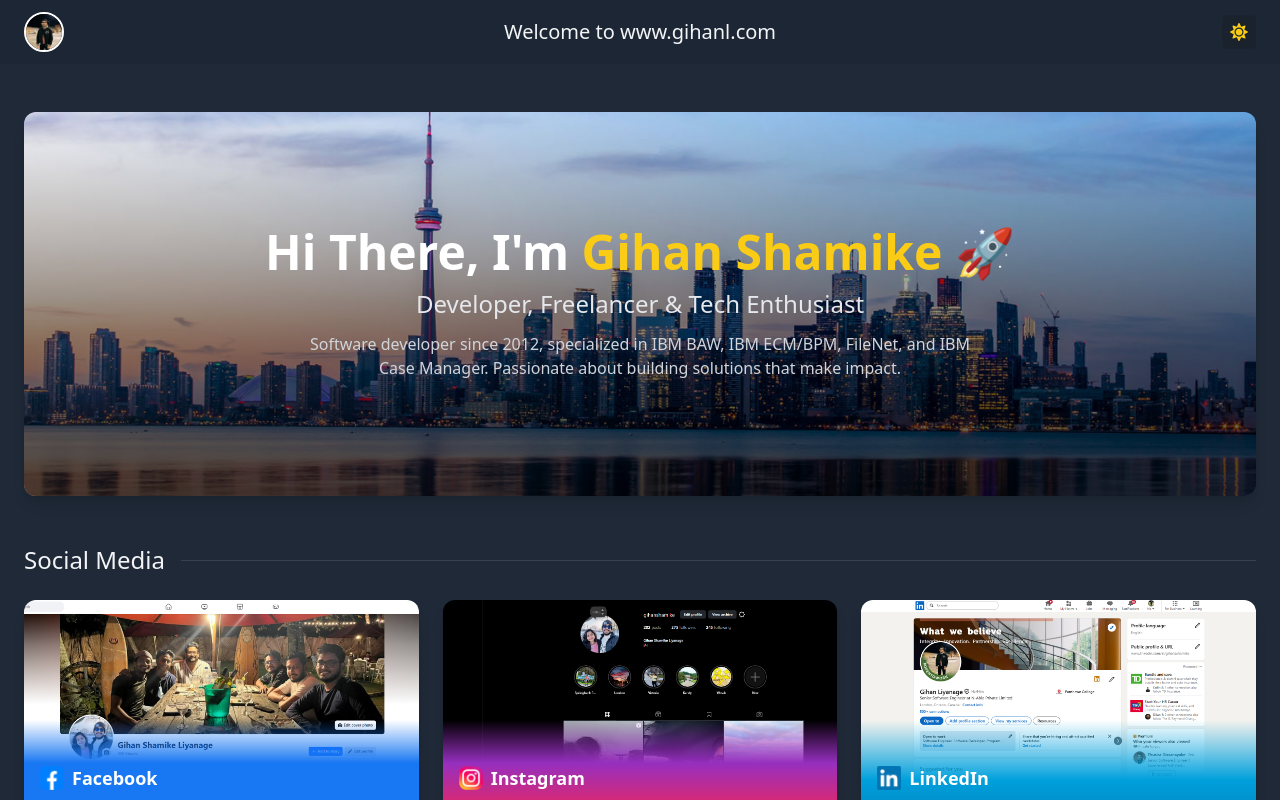
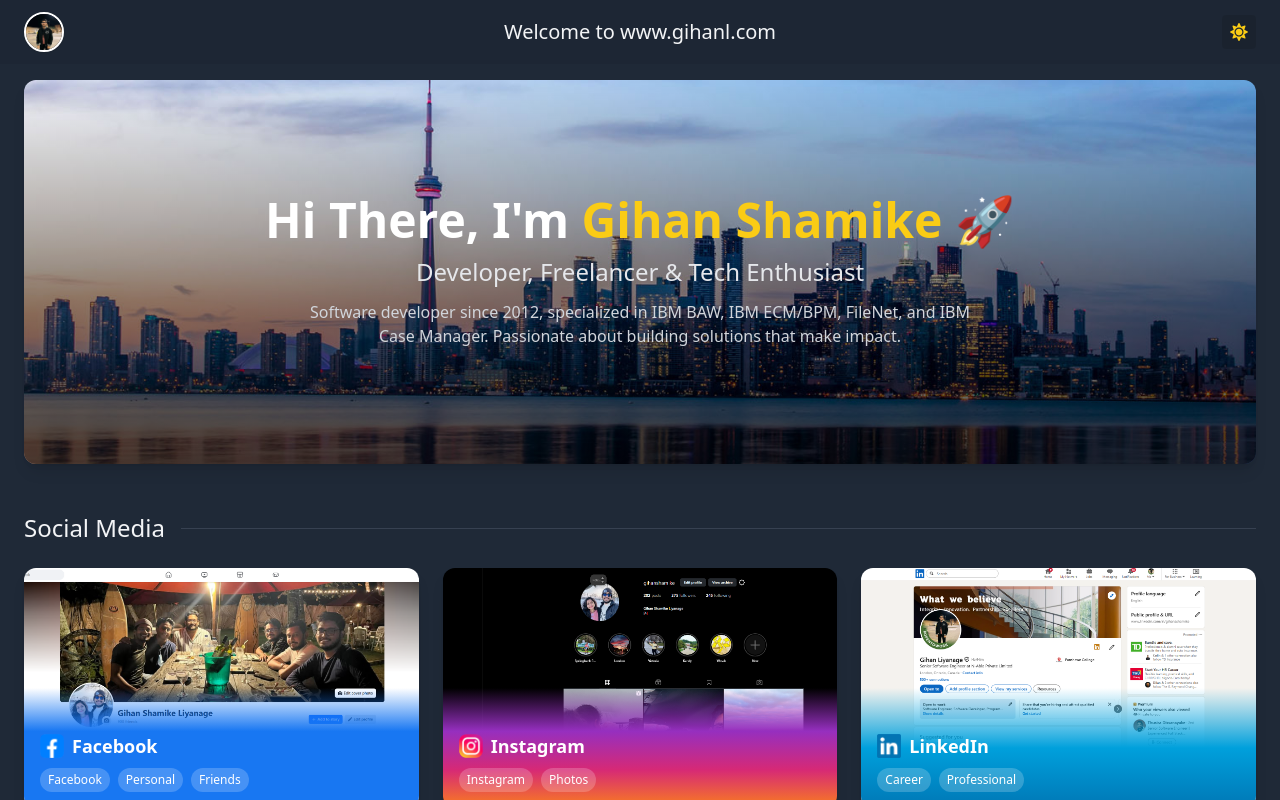
Before and after one commit to Gihanz/Gihan-Web, a React (Create React App) app: page / in a window 1280 px wide. Shown: the top 800 px of the page. Built offline with nearby package versions, Linux system fonts and the light colour scheme.

Commit message:
Alignment update

```diff
--- a/src/App.js
+++ b/src/App.js
@@ -16,7 +16,7 @@
   useEffect(() => {
     const timer = setTimeout(() => {
       setLoading(false);
-    }, 2000); // 2s delay
+    }, 1000);
 
     return () => clearTimeout(timer);
   }, []);
--- a/src/components/LoadingScreen.js
+++ b/src/components/LoadingScreen.js
@@ -16,7 +16,7 @@
       </div>
 
       {/* Loading Text */}
-      <p className="mt-6 text-lg font-medium text-gray-700 dark:text-gray-200">
+      <p className="mt-12 text-lg font-medium text-gray-700 dark:text-gray-200">
         Loading...
       </p>
     </div>
--- a/src/pages/Home.js
+++ b/src/pages/Home.js
@@ -5,7 +5,7 @@
 export default function Home() {
 
   return (
-    <div className="max-w-screen-xl mx-auto px-6 pt-28">
+    <div className="max-w-screen-xl mx-auto px-6 pt-20">
 
         {/* Cover Section */}
       <div className="relative w-full h-72 sm:h-96 rounded-xl overflow-hidden mb-12 shadow-lg">
```
